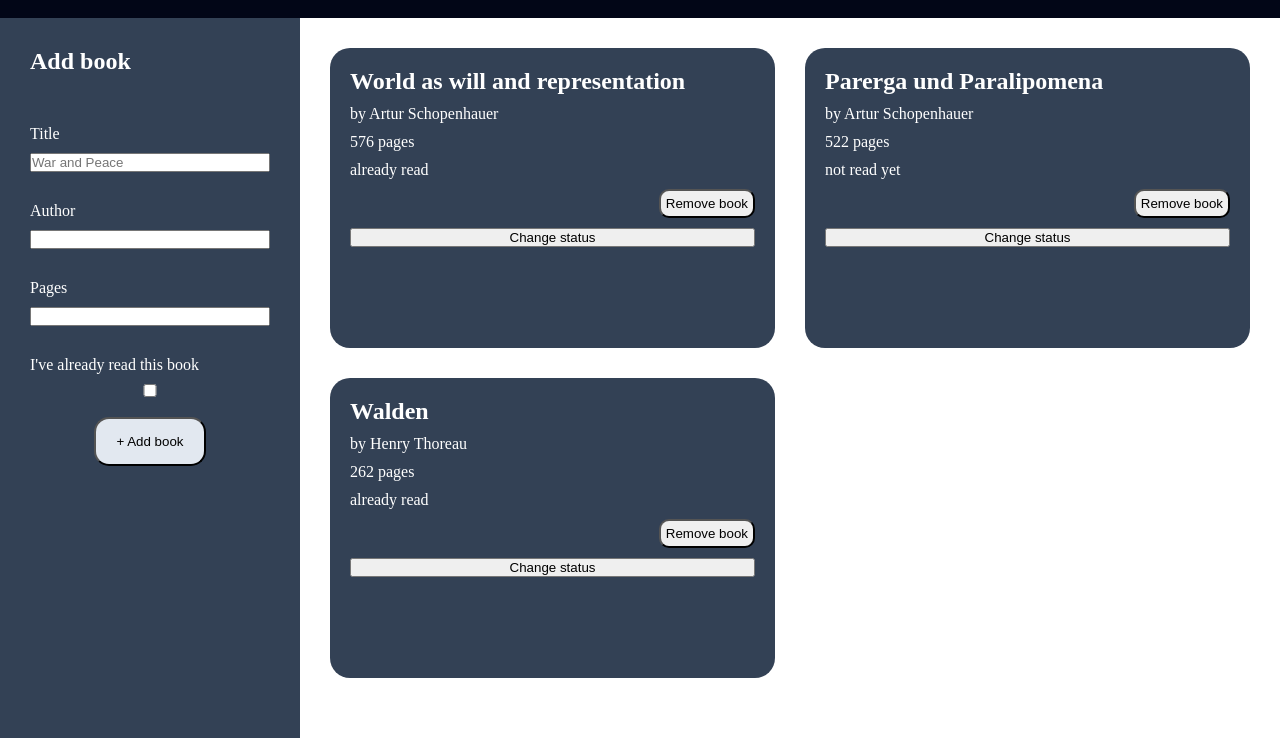
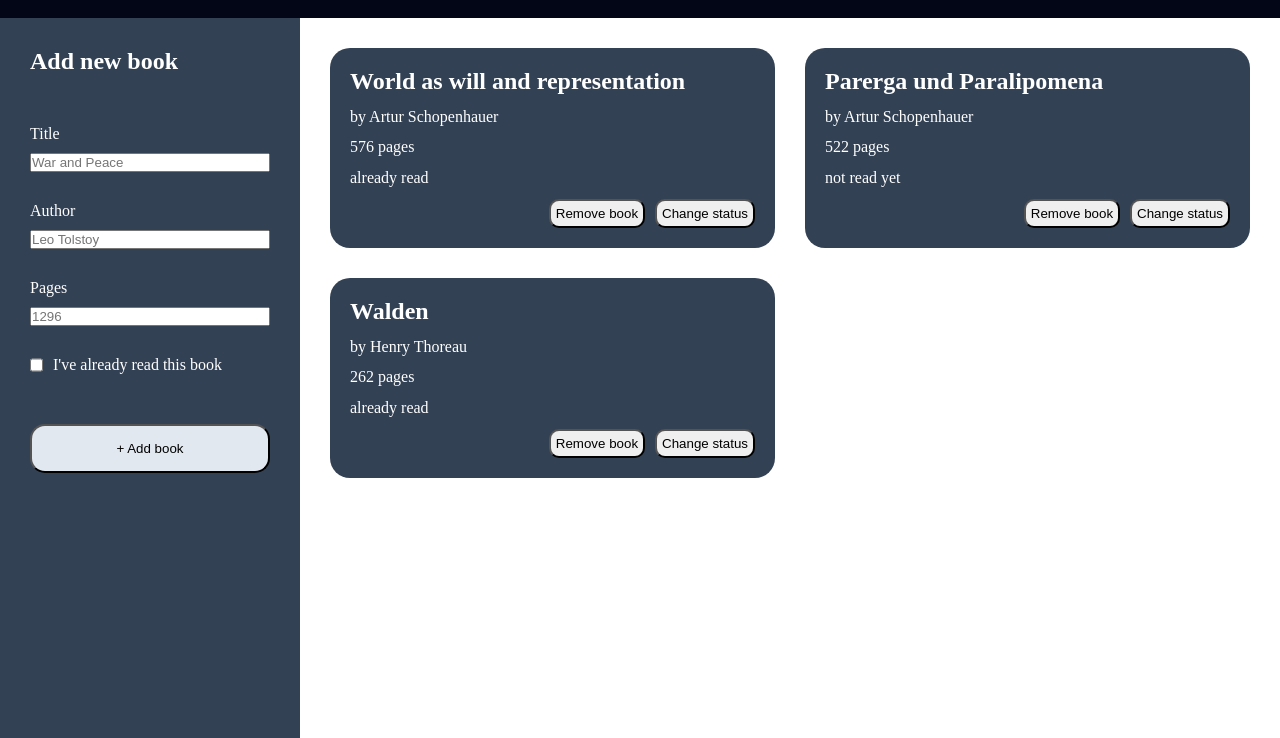
Before and after one commit to danvitu/library, a plain HTML site: page index.html in a window 1280 px wide. Shown: the part 62-800 px from the top of the page. Drawn offline with Linux system fonts and the light colour scheme.

Commit message:
Add comments

```diff
--- a/index.html
+++ b/index.html
@@ -18,25 +18,25 @@
 </div>
 
 <div class="sidebar">
-  <form method="post">
-    <h2>Add book</h2>
+  <form action="#" method="post">
+    <h2>Add new book</h2>
     <div class="form-element">
       <label for="title">Title</label>
       <input type="text" name="title" id="title" placeholder="War and Peace" required>
     </div>
     <div class="form-element">
       <label for="title">Author</label>
-      <input type="text" name="author" id="author" required>
+      <input type="text" name="author" id="author" placeholder="Leo Tolstoy" required>
     </div>
     <div class="form-element">
       <label for="pages">Pages</label>
-      <input type="number" name="pages" id="pages" required>
+      <input type="number" name="pages" id="pages" min="1" max="5000" placeholder="1296">
     </div>
-    <div class="form-element">
+    <div class="form-element chkbox">
+      <input type="checkbox" name="read" id="read">
       <label for="read">I've already read this book</label>
-      <input type="checkbox" name="read" id="read">
     </div>
-    <button type="button" class="add-button">+ Add book</button>
+    <button class="add-button">+ Add book</button>
   </form>
 
 </div>
--- a/script.js
+++ b/script.js
@@ -13,6 +13,7 @@ Book.prototype.changeStatus = function() {
   this.read = !this.read;
 }
 
+
 // Создание функции которая сохраняет новый объект книги в массив
 
 function addBookToLibrary(title, author, pages, read) {
@@ -24,13 +25,16 @@ function addBookToLibrary(title, author, pages, read) {
 // Создание функции отображения каждой книги на странице
 
 function displayAllBooks() {
-  // console.clear();
+
+  // Очищаем отображение
+
   const container = document.querySelector('.library');
   while (container.firstChild) {
     container.removeChild(container.lastChild);
   };
 
-  // Проход по массиву для отображения
+  // Проход по массиву для отображения библиотеки
+
   for (const book of myLibrary) {
     console.log(book);
 
@@ -56,6 +60,11 @@ function displayAllBooks() {
       bookRead.textContent = 'not read yet';
     }
 
+    // Добавление кнопок
+
+    const buttons = document.createElement('div');
+    buttons.classList.toggle('buttons');
+
     const removeBtn = document.createElement('button');
     removeBtn.classList.toggle('remove-button');
     removeBtn.textContent = 'Remove book';
@@ -64,7 +73,6 @@ function displayAllBooks() {
       myLibrary.splice(content.dataset.index, 1);
       displayAllBooks();
     });
-    // console.log('Add remove button');
 
     const changeBtn = document.createElement('button');
     changeBtn.classList.toggle('change-status-button');
@@ -75,18 +83,18 @@ function displayAllBooks() {
       displayAllBooks();
     });
 
-
     content.appendChild(bookTitle);
     content.appendChild(bookAuthor);
     content.appendChild(bookPages);
     content.appendChild(bookRead);
-    content.appendChild(removeBtn);
-    content.appendChild(changeBtn);
+    content.appendChild(buttons);
+    buttons.appendChild(removeBtn);
+    buttons.appendChild(changeBtn);
   }
 }
 
 
-// Добавлени 3-х книг для теста
+// Добавление 3-х книг для тестирования
 
 addBookToLibrary('World as will and representation', 'Artur Schopenhauer', 576, true);
 addBookToLibrary('Parerga und Paralipomena', 'Artur Schopenhauer', 522, false);
@@ -95,7 +103,7 @@ addBookToLibrary('Walden', 'Henry Thoreau', 262, true);
 displayAllBooks();
 
 
-// Добавление книги из формы
+// Добавление новой книги из формы
 
 const btnForm = document.querySelector('.add-button');
 const titleInput = document.querySelector('#title');
@@ -104,7 +112,6 @@ const pagesInput = document.querySelector('#pages');
 const readInput = document.querySelector('#read');
 const formBook = document.querySelector('form');
 
-
 btnForm.addEventListener('click', () => {
   let readStatus;
   readInput.checked ? readStatus = true : readStatus = false;
--- a/style.css
+++ b/style.css
@@ -29,20 +29,13 @@ button.add-button {
   padding: 15px 20px;
   background-color: #e2e8f0;
   border-radius: 15px;
-  align-self: center;
-}
-
-.submit {
-  display: flex;
-  justify-content: center;
-  align-items: start;
-  padding: 10px;
+  margin: 30px;
 }
 
 .library {
   display: grid;
-  grid-template-columns: repeat(auto-fit, minmax(300px, 1fr));
-  grid-auto-rows: 300px;
+  grid-template-columns: repeat(auto-fit, minmax(400px, 1fr));
+  grid-auto-rows: 200px;
   gap: 30px;
   padding: 30px;
 }
@@ -51,16 +44,23 @@ button.add-button {
   background-color: #334155;
   display: flex;
   flex-direction: column;
+  justify-content: space-between;
   gap: 10px;
   padding: 20px;
   color: white;
   border-radius: 20px;
 }
 
-button.remove-button {
+button.remove-button, button.change-status-button {
   align-self: end;
   padding: 5px;
   border-radius: 10px;
+}
+
+.buttons {
+  gap: 10px;
+  display: flex;
+  justify-content: end;
 }
 
 .form-element {
@@ -69,6 +69,12 @@ button.remove-button {
   gap: 10px;
   padding: 10px 30px;
   color: white;
+}
+
+.chkbox {
+  display: flex;
+  flex-direction: row;
+  justify-content: start;
 }
 
 form h2 {
```
